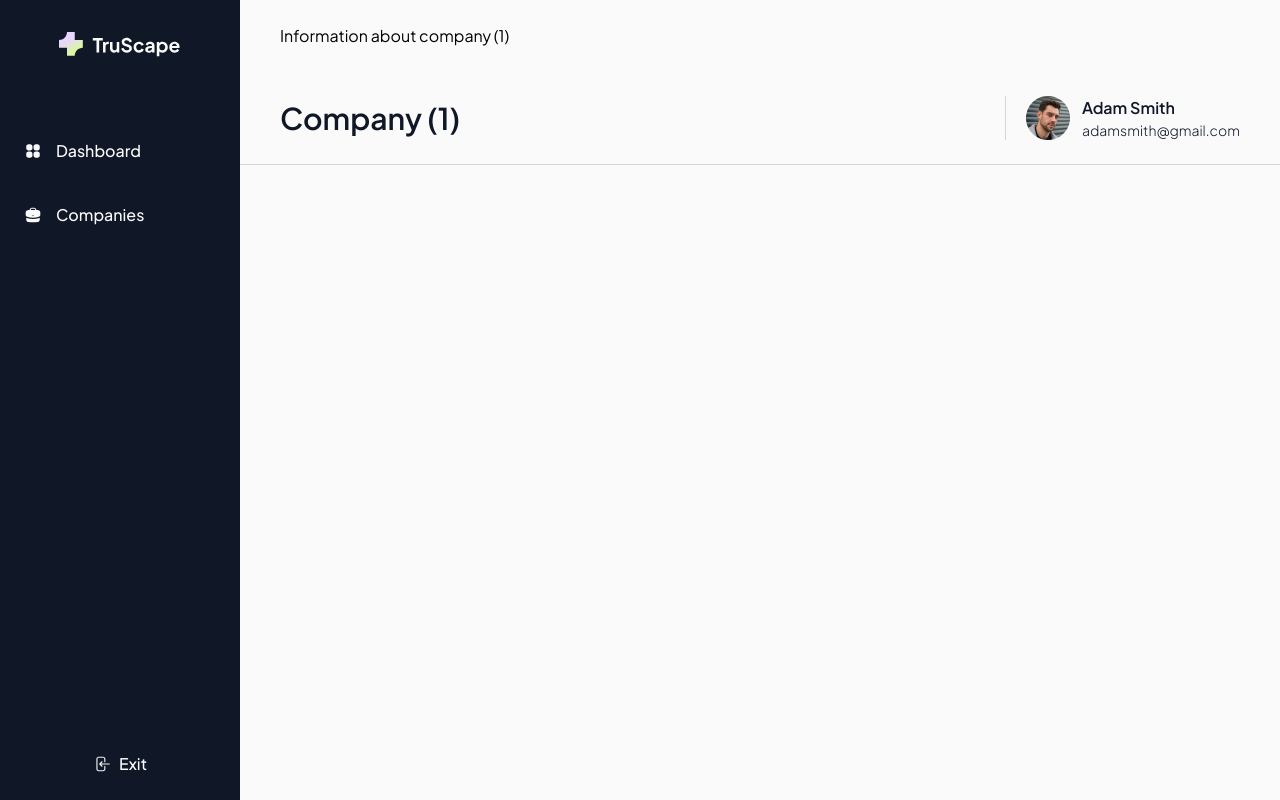
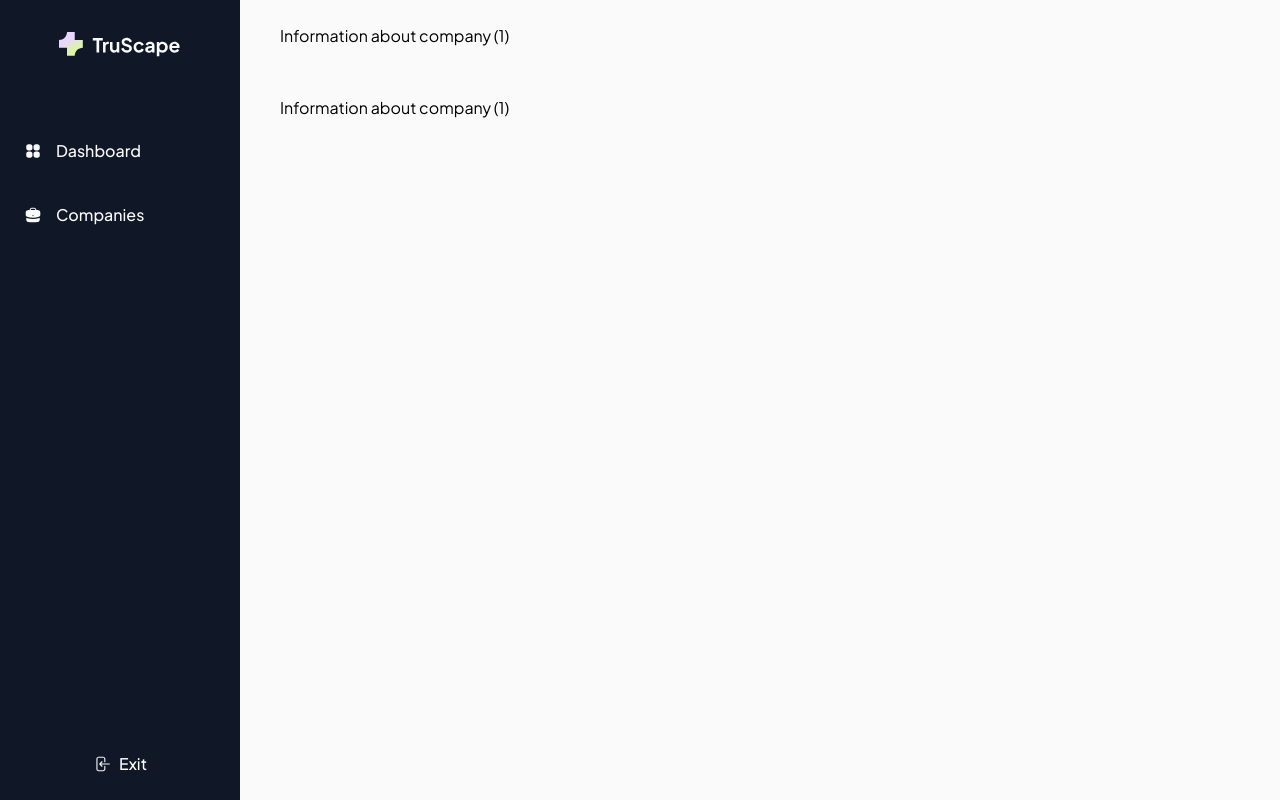
Before and after one commit to OleksandrPM/crm, a Next.js app: page /companies/1 in a window 1280 px wide. Built offline with nearby package versions, Linux system fonts and the light colour scheme.

Commit message:
Fix pages

```diff
--- a/src/app/(admin)/companies/[id]/page.tsx
+++ b/src/app/(admin)/companies/[id]/page.tsx
@@ -1,11 +1,13 @@
 import React from 'react';
-
-import Header from '@/app/components/Header';
 
 export interface PageProps {
   params: { id: string };
 }
 
 export default function Page({ params }: PageProps) {
-  return <Header>{`Company (${params.id})`}</Header>;
+  return (
+    <div className="py-6 px-10">
+      <p>{`Information about company (${params.id})`}</p>
+    </div>
+  );
 }
```
